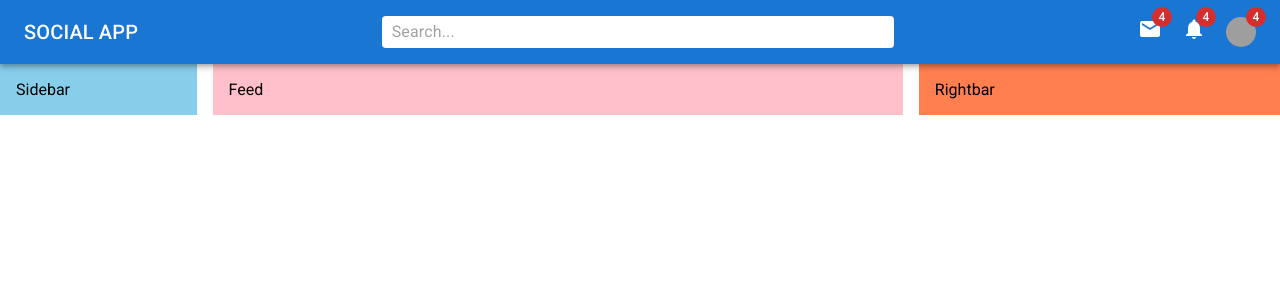
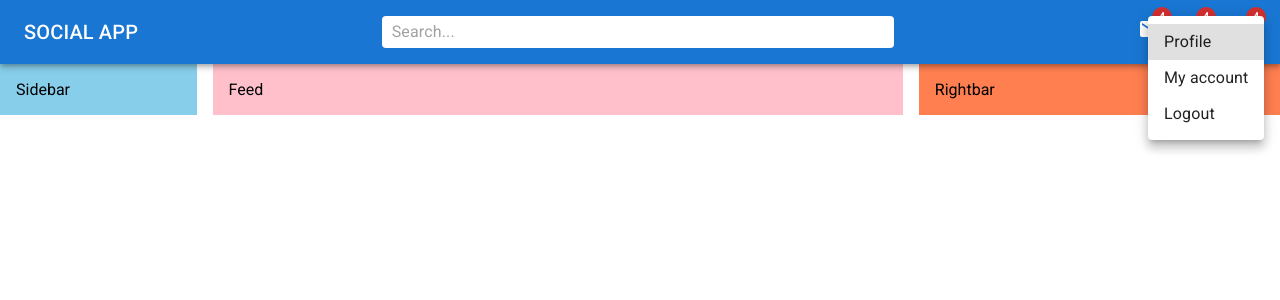
Before and after one commit to PreethaPinto/react-mui-tutorial, a React (Create React App) app: page / in a window 1280 px wide. Both pictures are taken after a click on the element 1241 px from the left and 32 px from the top of the page. Shown: the top 300 px of the page. Built offline with nearby package versions, Linux system fonts and the light colour scheme; grey boxes are pictures that could not be loaded.

Commit message:
Add menu to navbar.

```diff
--- a/src/components/Navbar.jsx
+++ b/src/components/Navbar.jsx
@@ -1,3 +1,4 @@
+import { useState } from 'react';
 import { Interests, Mail, Notifications } from '@mui/icons-material';
 import {
   AppBar,
@@ -8,8 +9,9 @@ import {
   InputBase,
   Badge,
   Avatar,
+  Menu,
+  MenuItem,
 } from '@mui/material';
-import React from 'react';
 
 const StyledToolbar = styled(Toolbar)({
   display: 'flex',
@@ -36,6 +38,7 @@ const UserBox = styled(Box)(({ theme }) => ({
 }));
 
 const Navbar = () => {
+  const [open, setOpen] = useState(false);
   return (
     <AppBar position='sticky'>
       <StyledToolbar>
@@ -57,6 +60,7 @@ const Navbar = () => {
             <Avatar
               sx={{ width: 30, height: 30 }}
               src='https://images.pexels.com/photos/4420634/pexels-photo-4420634.jpeg?auto=compress&cs=tinysrgb&w=1260&h=750&dpr=1'
+              onClick={(e) => setOpen(true)}
             />
           </Badge>
         </Icons>
@@ -64,10 +68,29 @@ const Navbar = () => {
           <Avatar
             sx={{ width: 30, height: 30 }}
             src='https://images.pexels.com/photos/4420634/pexels-photo-4420634.jpeg?auto=compress&cs=tinysrgb&w=1260&h=750&dpr=1'
+            onClick={(e) => setOpen(true)}
           />
           <Typography variant='span'>Jane</Typography>
         </UserBox>
       </StyledToolbar>
+      <Menu
+        id='demo-positioned-menu'
+        aria-labelledby='demo-positioned-button'
+        open={open}
+        onClose={(e) => setOpen(false)}
+        anchorOrigin={{
+          vertical: 'top',
+          horizontal: 'right',
+        }}
+        transformOrigin={{
+          vertical: 'top',
+          horizontal: 'right',
+        }}
+      >
+        <MenuItem>Profile</MenuItem>
+        <MenuItem>My account</MenuItem>
+        <MenuItem>Logout</MenuItem>
+      </Menu>
     </AppBar>
   );
 };
```
